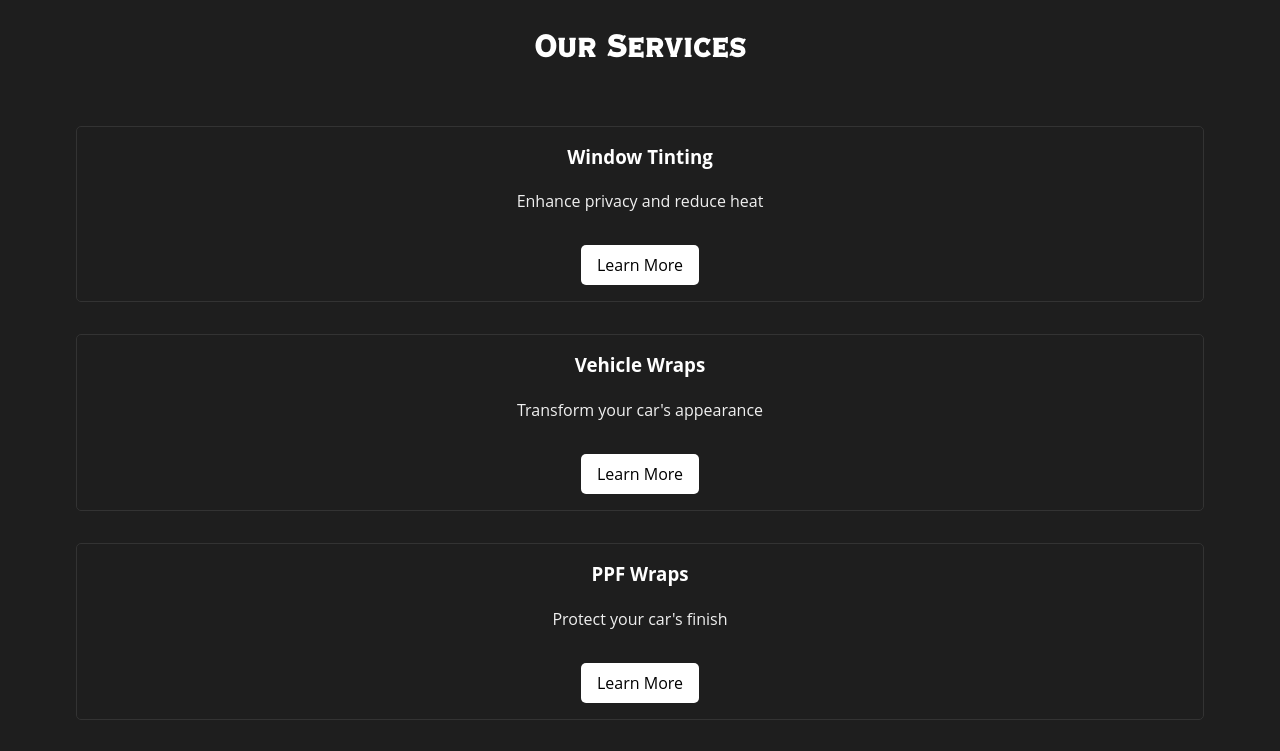
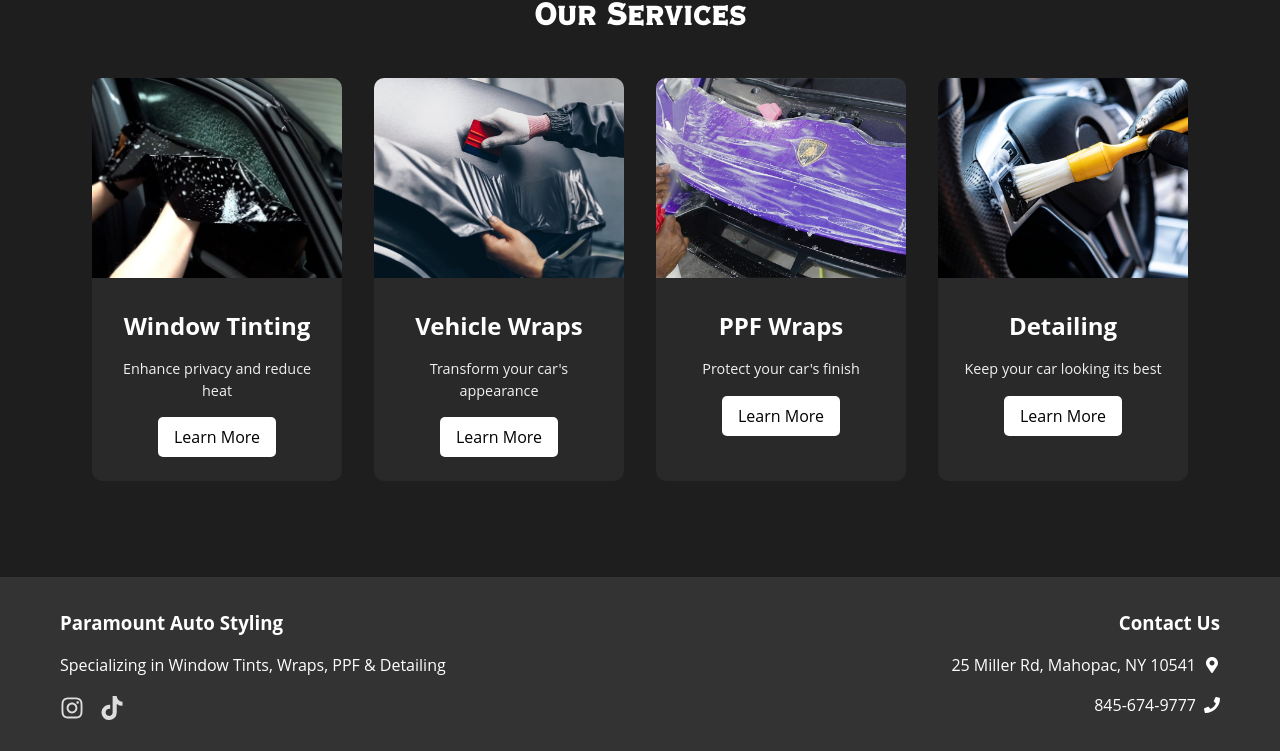
Before and after one commit to dimijimz/Client-Websites, a React (Create React App) app: page / in a window 1280 px wide. Shown: the part 732-1483 px from the top of the page. Built offline with nearby package versions, Linux system fonts and the light colour scheme.

Commit message:
Footer, Home Page Service Section, Error page

```diff
--- a/package.json
+++ b/package.json
@@ -8,6 +8,7 @@
     "@testing-library/user-event": "^13.5.0",
     "react": "^18.3.1",
     "react-dom": "^18.3.1",
+    "react-icons": "^5.3.0",
     "react-router-dom": "^6.26.2",
     "react-scripts": "5.0.1",
     "styled-components": "^6.1.13",
--- a/public/index.html
+++ b/public/index.html
@@ -4,40 +4,17 @@
     <meta charset="utf-8" />
     <link rel="icon" href="%PUBLIC_URL%/favicon.ico" />
     <meta name="viewport" content="width=device-width, initial-scale=1" />
-    <meta name="theme-color" content="#000000" />
+    <meta name="theme-color" content="#YOUR_BRAND_COLOR" />
     <meta
       name="description"
-      content="Web site created using create-react-app"
+      content="Paramount Auto Styling: Transform your vehicle with our expert customization services. From sleek wraps to premium detailing, we elevate your ride to new heights of style and sophistication."
     />
     <link rel="apple-touch-icon" href="%PUBLIC_URL%/logo192.png" />
-    <!--
-      manifest.json provides metadata used when your web app is installed on a
-      user's mobile device or desktop. See https://developers.google.com/web/fundamentals/web-app-manifest/
-    -->
     <link rel="manifest" href="%PUBLIC_URL%/manifest.json" />
-    <!--
-      Notice the use of %PUBLIC_URL% in the tags above.
-      It will be replaced with the URL of the `public` folder during the build.
-      Only files inside the `public` folder can be referenced from the HTML.
-
-      Unlike "/favicon.ico" or "favicon.ico", "%PUBLIC_URL%/favicon.ico" will
-      work correctly both with client-side routing and a non-root public URL.
-      Learn how to configure a non-root public URL by running `npm run build`.
-    -->
-    <title>React App</title>
+    <title>Paramount Auto Styling | Premieum Vehicle Customization</title>
   </head>
   <body>
     <noscript>You need to enable JavaScript to run this app.</noscript>
     <div id="root"></div>
-    <!--
-      This HTML file is a template.
-      If you open it directly in the browser, you will see an empty page.
-
-      You can add webfonts, meta tags, or analytics to this file.
-      The build step will place the bundled scripts into the <body> tag.
-
-      To begin the development, run `npm start` or `yarn start`.
-      To create a production bundle, use `npm run build` or `yarn build`.
-    -->
   </body>
 </html>
--- a/src/App.js
+++ b/src/App.js
@@ -1,11 +1,18 @@
+// Import React library
 import React from 'react';
-// Import necessary routing components from react-router-dom
+
+// Import routing components from react-router-dom
 import { BrowserRouter as Router, Route, Routes } from 'react-router-dom';
+
+// Import styled-components for CSS-in-JS styling
 import styled from 'styled-components';
+
 // Import global styles
 import GlobalStyles from './GlobalStyles';
+
 // Import components and pages
 import Header from './components/Header';
+import Footer from './components/Footer';
 import Home from './pages/Home';
 import Services from './pages/Services';
 import Gallery from './pages/Gallery';
@@ -22,30 +29,41 @@ const MainContent = styled.main`
   box-sizing: border-box;
 `;
 
+// Main App component
 function App() {
   return (
     // Set up the Router component to enable routing in the app
     <Router>
       {/* Apply global styles to the entire app */}
       <GlobalStyles />
+
       {/* Render the Header component, which will be present on all pages */}
       <Header />
+
       {/* Main content area */}
       <MainContent>
         {/* Set up routes for different pages */}
         <Routes>
           {/* Home page route */}
           <Route path="/" element={<Home />} />
+
           {/* Services page route */}
           <Route path="/services" element={<Services />} />
+
           {/* Gallery page route */}
           <Route path="/gallery" element={<Gallery />} />
+
           {/* Contact page route */}
           <Route path="/contact" element={<Contact />} />
+
+          {/* TODO: Add a 404 Not Found route */}
+          {/* <Route path="*" element={<NotFound />} /> */}
         </Routes>
       </MainContent>
+      <Footer />
     </Router>
   );
 }
 
+// Export the App component as the default export
 export default App;
--- a/src/components/Footer.js
+++ b/src/components/Footer.js
@@ -1,9 +1,8 @@
 import React from 'react';
 import styled from 'styled-components';
-import { Link } from 'react-router-dom';
+import { FaInstagram, FaTiktok, FaMapMarkerAlt, FaPhone } from 'react-icons/fa';
 
 // Main container for the footer
-// Sets background color, text color, padding, and top margin
 const FooterContainer = styled.footer`
   background-color: #333;
   color: white;
@@ -11,21 +10,28 @@ const FooterContainer = styled.footer`
   margin-top: 2rem;
 `;
 
-// Wrapper for the footer content
-// Uses flexbox to arrange sections side by side
-// Sets maximum width and centers the content
+// Wrapper for the footer content, uses flexbox for layout
 const FooterContent = styled.div`
   display: flex;
-  justify-content: space-between;
+  justify-content: space-between; // Pushes content to the edges
   max-width: 1200px;
   margin: 0 auto;
   padding: 0 20px;
 `;
 
-// Individual section within the footer
-// Uses flex: 1 to ensure equal width for all sections
+// Base styles for footer sections
 const FooterSection = styled.div`
   flex: 1;
+`;
+
+// Company section takes up more space
+const CompanySection = styled(FooterSection)`
+  flex: 2;
+`;
+
+// Contact section aligned to the right
+const ContactSection = styled(FooterSection)`
+  text-align: right;
 `;
 
 // Styling for section titles
@@ -33,49 +39,80 @@ const FooterTitle = styled.h3`
   margin-bottom: 1rem;
 `;
 
-// Styled component for footer links
-// Uses React Router's Link component for internal navigation
-// Sets link color, removes underline, and adds hover effect
-const FooterLink = styled(Link)`
+// Container for social media icons
+const SocialIcons = styled.div`
+  display: flex;
+  gap: 1rem;
+  margin-top: 1rem;
+`;
+
+// Styling for individual social icons
+const SocialIcon = styled.a`
   color: #ddd;
-  text-decoration: none;
-  display: block;
-  margin-bottom: 0.5rem;
+  font-size: 1.5rem;
+  transition: color 0.3s ease;
 
   &:hover {
     color: white;
   }
 `;
 
-// Footer component
+// Styling for contact items with icons
+const ContactItem = styled.p`
+  display: flex;
+  align-items: center;
+  justify-content: flex-end;
+  margin-bottom: 0.5rem;
+
+  svg {
+    margin-left: 0.5rem;
+  }
+`;
+
+// Copyright section at the bottom
+const Copyright = styled.div`
+  text-align: center;
+  margin-top: 2rem;
+  padding-top: 1rem;
+  border-top: 1px solid #444;
+`;
+
 function Footer() {
   return (
     <FooterContainer>
       <FooterContent>
-        {/* Company information section */}
-        <FooterSection>
+        {/* Company information and social links */}
+        <CompanySection>
           <FooterTitle>Paramount Auto Styling</FooterTitle>
           <p>Specializing in Window Tints, Wraps, PPF & Detailing</p>
-        </FooterSection>
+          <SocialIcons>
+            <SocialIcon href="https://www.instagram.com/paramountautostyling" target="_blank" rel="noopener noreferrer">
+              <FaInstagram />
+            </SocialIcon>
+            <SocialIcon href="https://www.tiktok.com/@paramount.auto.st" target="_blank" rel="noopener noreferrer">
+              <FaTiktok />
+            </SocialIcon>
+          </SocialIcons>
+        </CompanySection>
 
-        {/* Quick links section */}
-        <FooterSection>
-          <FooterTitle>Quick Links</FooterTitle>
-          {/* Use FooterLink component for internal navigation */}
-          <FooterLink to="/">Home</FooterLink>
-          <FooterLink to="/services">Services</FooterLink>
-          <FooterLink to="/gallery">Gallery</FooterLink>
-          <FooterLink to="/contact">Contact</FooterLink>
-        </FooterSection>
+        {/* Contact information with icons */}
+        <ContactSection>
+          <FooterTitle>Contact Us</FooterTitle>
+          <ContactItem>
+            25 Miller Rd, Mahopac, NY 10541
+            <FaMapMarkerAlt />
+          </ContactItem>
+          <ContactItem>
+            845-674-9777
+            <FaPhone />
+          </ContactItem>
+        </ContactSection>
+      </FooterContent>
 
-        {/* Contact information section */}
-        <FooterSection>
-          <FooterTitle>Contact Us</FooterTitle>
-          <p>123 Auto Street, Car City, ST 12345</p>
-          <p>Phone: (123) 456-7890</p>
-          <p>Email: info@paramountautostyling.com</p>
-        </FooterSection>
-      </FooterContent>
+      {/* Copyright notice */}
+      <Copyright>
+        © {new Date().getFullYear()} Paramount Auto Styling. All rights reserved.
+      </Copyright>
     </FooterContainer>
   );
 }
--- a/src/pages/Home.js
+++ b/src/pages/Home.js
@@ -2,6 +2,12 @@ import React, { useState, useEffect } from 'react';
 import styled, { keyframes } from 'styled-components';
 import { Link } from 'react-router-dom';
 import HeroSection from '../components/HeroSection';
+
+// Import images for each service
+import windowTintingImage from '../images/cartint.jpg';
+import vehicleWrapsImage from '../images/carwrap.jpg';
+import ppfImage from '../images/carppf.jpg';
+import detailingImage from '../images/cardetail.jpg';
 
 // Main container for the home page
 const HomeContainer = styled.div`
@@ -9,30 +15,21 @@ const HomeContainer = styled.div`
 `;
 
 // Define the fadeIn animation
-// This is used to animate elements into view
 const fadeIn = keyframes`
   from { opacity: 0; transform: translateY(20px); }
   to { opacity: 1; transform: translateY(0); }
 `;
 
 // Styled component for the services section
-// Uses flexbox for layout and includes responsive design
 const ServicesSection = styled.section`
   display: flex;
   flex-direction: column;
   align-items: center;
   margin: 2rem 0;
-  padding-top: 2rem;
+  padding: 2rem;
   opacity: 0;
   animation: ${fadeIn} 1s ease-out forwards;
   animation-delay: ${props => props.delay || '0.5s'};
-
-  @media (min-width: 768px) {
-    flex-direction: row;
-    flex-wrap: wrap;
-    justify-content: space-around;
-    padding-top: 4rem;
-  }
 `;
 
 // Styled component for the section heading
@@ -41,32 +38,58 @@ const SectionHeading = styled.h2`
   font-family: Copperplate Gothic, sans-serif;
   color: white;
   margin-bottom: 2rem;
-  width: 100%; // Ensures the heading takes up full width
+  width: 100%;
 `;
 
-// Styled component for individual service items
-// Includes hover effects and responsive design
-const ServiceItem = styled.div`
+// Grid container for service cards
+const ServiceGrid = styled.div`
+  display: grid;
+  grid-template-columns: repeat(auto-fit, minmax(250px, 1fr));
+  gap: 2rem;
   width: 100%;
-  margin: 1rem;
-  padding: 1rem;
-  border: 1px solid #333;
-  border-radius: 5px;
-  transition: transform 0.3s ease, background-color 0.3s ease;
+  max-width: 1200px;
+`;
+
+// Styled component for individual service cards
+const ServiceCard = styled.div`
+  background: rgba(255, 255, 255, 0.05);
+  border-radius: 10px;
+  overflow: hidden;
+  transition: transform 0.3s ease, box-shadow 0.3s ease;
 
   &:hover {
-    transform: scale(1.05);
-    background-color: rgba(255, 255, 255, 0.05);
-  }
-
-  @media (max-width: 768px) {
-    width: calc(50% - 2rem);
-    max-width: 700px;
+    transform: translateY(-10px);
+    box-shadow: 0 10px 20px rgba(0, 0, 0, 0.2);
   }
 `;
 
+// Styled component for service images
+const ServiceImage = styled.img`
+  width: 100%;
+  height: 200px;
+  object-fit: cover;
+`;
+
+// Container for service content
+const ServiceContent = styled.div`
+  padding: 1.5rem;
+`;
+
+// Styled component for service titles
+const ServiceTitle = styled.h3`
+  color: white;
+  font-size: 1.5rem;
+  margin-bottom: 0.5rem;
+`;
+
+// Styled component for service descriptions
+const ServiceDescription = styled.p`
+  color: #f0f0f0;
+  font-size: 0.9rem;
+  margin-bottom: 1rem;
+`;
+
 // Styled component for Call-to-Action buttons
-// Uses React Router's Link component for navigation
 const CTAButton = styled(Link)`
   display: inline-block;
   background-color: white;
@@ -74,7 +97,6 @@ const CTAButton = styled(Link)`
   padding: 0.5rem 1rem;
   text-decoration: none;
   border-radius: 5px;
-  margin-top: 1rem;
   transition: background-color 0.3s ease;
 
   &:hover {
@@ -84,50 +106,57 @@ const CTAButton = styled(Link)`
 `;
 
 function Home() {
-  // State to control visibility of services section
   const [isVisible, setIsVisible] = useState(false);
 
-  // Effect to trigger fade-in animation when component mounts
   useEffect(() => {
     setIsVisible(true);
   }, []);
 
+  const services = [
+    {
+      title: "Window Tinting",
+      description: "Enhance privacy and reduce heat",
+      image: windowTintingImage,
+      link: "/services#tinting"
+    },
+    {
+      title: "Vehicle Wraps",
+      description: "Transform your car's appearance",
+      image: vehicleWrapsImage,
+      link: "/services#wraps"
+    },
+    {
+      title: "PPF Wraps",
+      description: "Protect your car's finish",
+      image: ppfImage,
+      link: "/services#ppf"
+    },
+    {
+      title: "Detailing",
+      description: "Keep your car looking its best",
+      image: detailingImage,
+      link: "/services#detailing"
+    }
+  ];
+
   return (
     <HomeContainer>
-      {/* Hero section component */}
       <HeroSection />
 
-      {/* Services section with conditional opacity based on isVisible state */}
       <ServicesSection style={{ opacity: isVisible ? 1 : 0 }}>
         <SectionHeading>Our Services</SectionHeading>
-
-        {/* Window Tinting service item */}
-        <ServiceItem>
-          <h3>Window Tinting</h3>
-          <p>Enhance privacy and reduce heat</p>
-          <CTAButton to="/services#tinting">Learn More</CTAButton>
-        </ServiceItem>
-
-        {/* Vehicle Wraps service item */}
-        <ServiceItem>
-          <h3>Vehicle Wraps</h3>
-          <p>Transform your car's appearance</p>
-          <CTAButton to="/services#wraps">Learn More</CTAButton>
-        </ServiceItem>
-
-        {/* PPF Wraps service item */}
-        <ServiceItem>
-          <h3>PPF Wraps</h3>
-          <p>Protect your car's finish</p>
-          <CTAButton to="/services#ppf">Learn More</CTAButton>
-        </ServiceItem>
-
-        {/* Detailing service item */}
-        <ServiceItem>
-          <h3>Detailing</h3>
-          <p>Keep your car looking its best</p>
-          <CTAButton to="/services#detailing">Learn More</CTAButton>
-        </ServiceItem>
+        <ServiceGrid>
+          {services.map((service, index) => (
+            <ServiceCard key={index}>
+              <ServiceImage src={service.image} alt={service.title} />
+              <ServiceContent>
+                <ServiceTitle>{service.title}</ServiceTitle>
+                <ServiceDescription>{service.description}</ServiceDescription>
+                <CTAButton to={service.link}>Learn More</CTAButton>
+              </ServiceContent>
+            </ServiceCard>
+          ))}
+        </ServiceGrid>
       </ServicesSection>
     </HomeContainer>
   );
```
Also changed, not shown: 1 other file (tests, documents, lock files or other folders).
